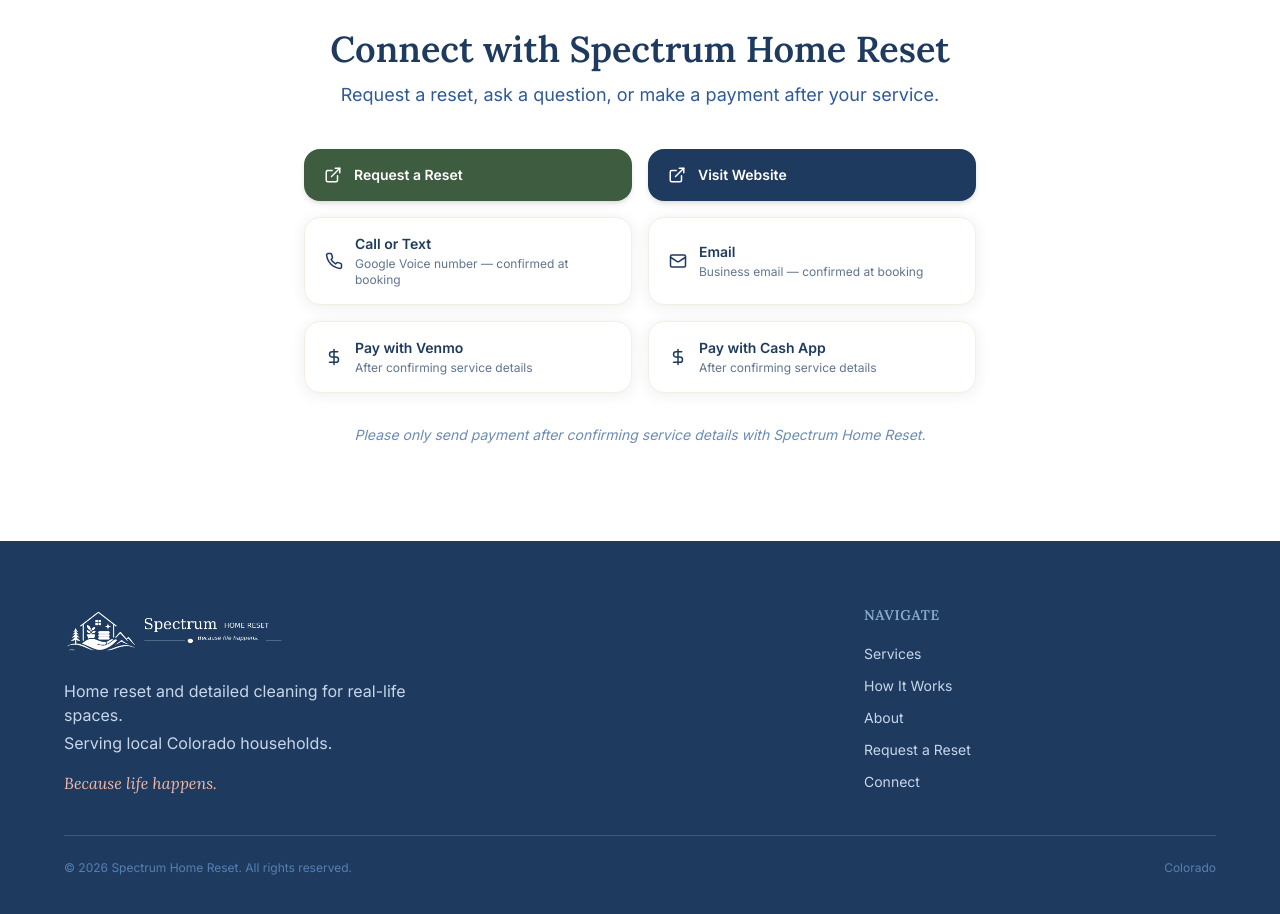
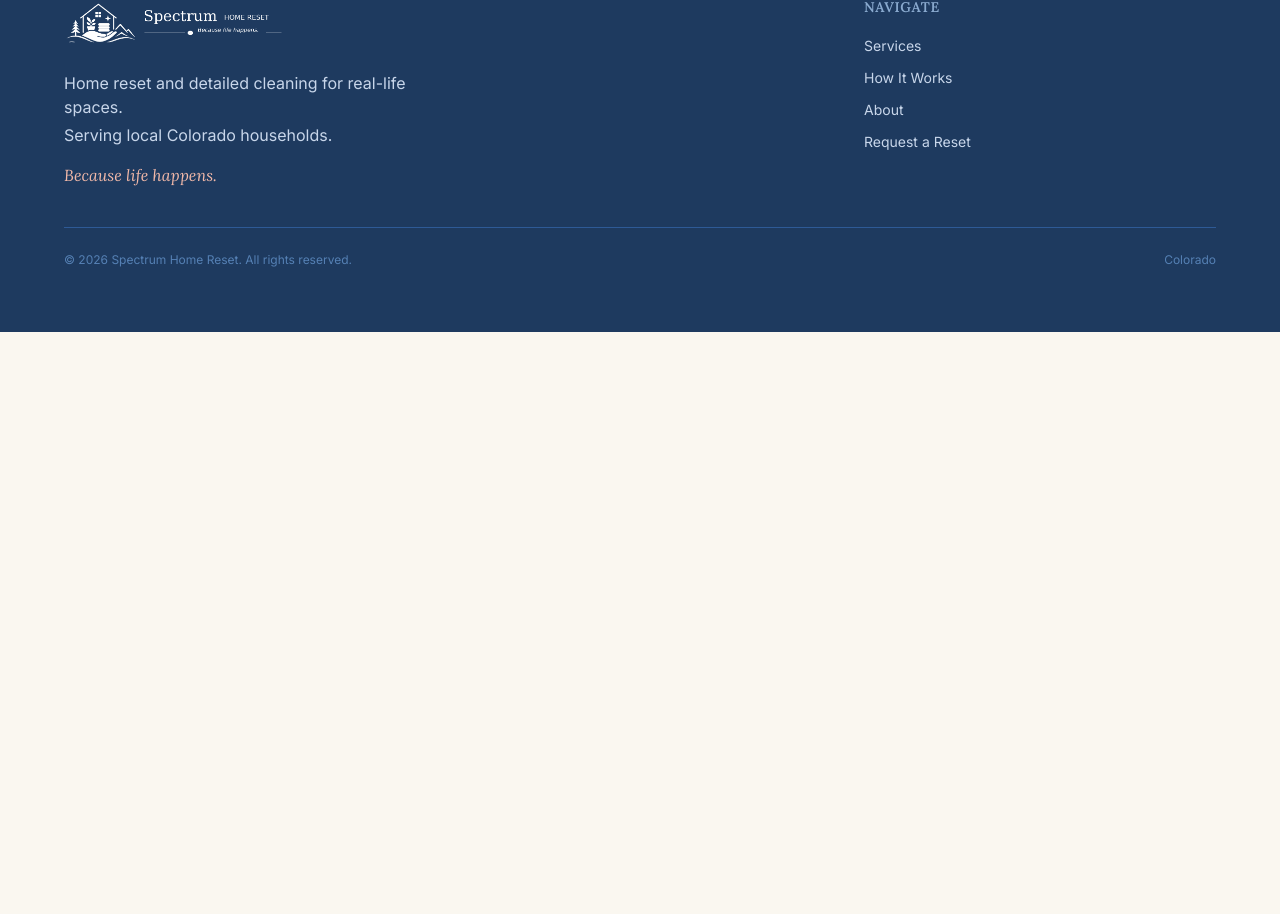
Before and after one commit to homereset-prog/home-reset, a React (Vite) app: page / in a window 1280 px wide. Shown: the part 8595-9509 px from the top of the page. After the commit the page ends 8927 px from the top, so only its background shows below. Built offline with nearby package versions, Linux system fonts and the light colour scheme.

Commit message:
Remove Connect section and link

```diff
--- a/src/App.tsx
+++ b/src/App.tsx
@@ -8,7 +8,6 @@ import GoodFit from './components/GoodFit';
 import About from './components/About';
 import RequestForm from './components/RequestForm';
 import ServiceArea from './components/ServiceArea';
-import Connect from './components/Connect';
 import Footer from './components/Footer';
 
 export default function App() {
@@ -25,7 +24,6 @@ export default function App() {
         <About />
         <RequestForm />
         <ServiceArea />
-        <Connect />
       </main>
       <Footer />
     </div>
--- a/src/components/Footer.tsx
+++ b/src/components/Footer.tsx
@@ -3,7 +3,6 @@ const navLinks = [
   { label: 'How It Works', href: '#how-it-works' },
   { label: 'About', href: '#about' },
   { label: 'Request a Reset', href: '#request' },
-  { label: 'Connect', href: '#connect' },
 ];
 
 export default function Footer() {
```
